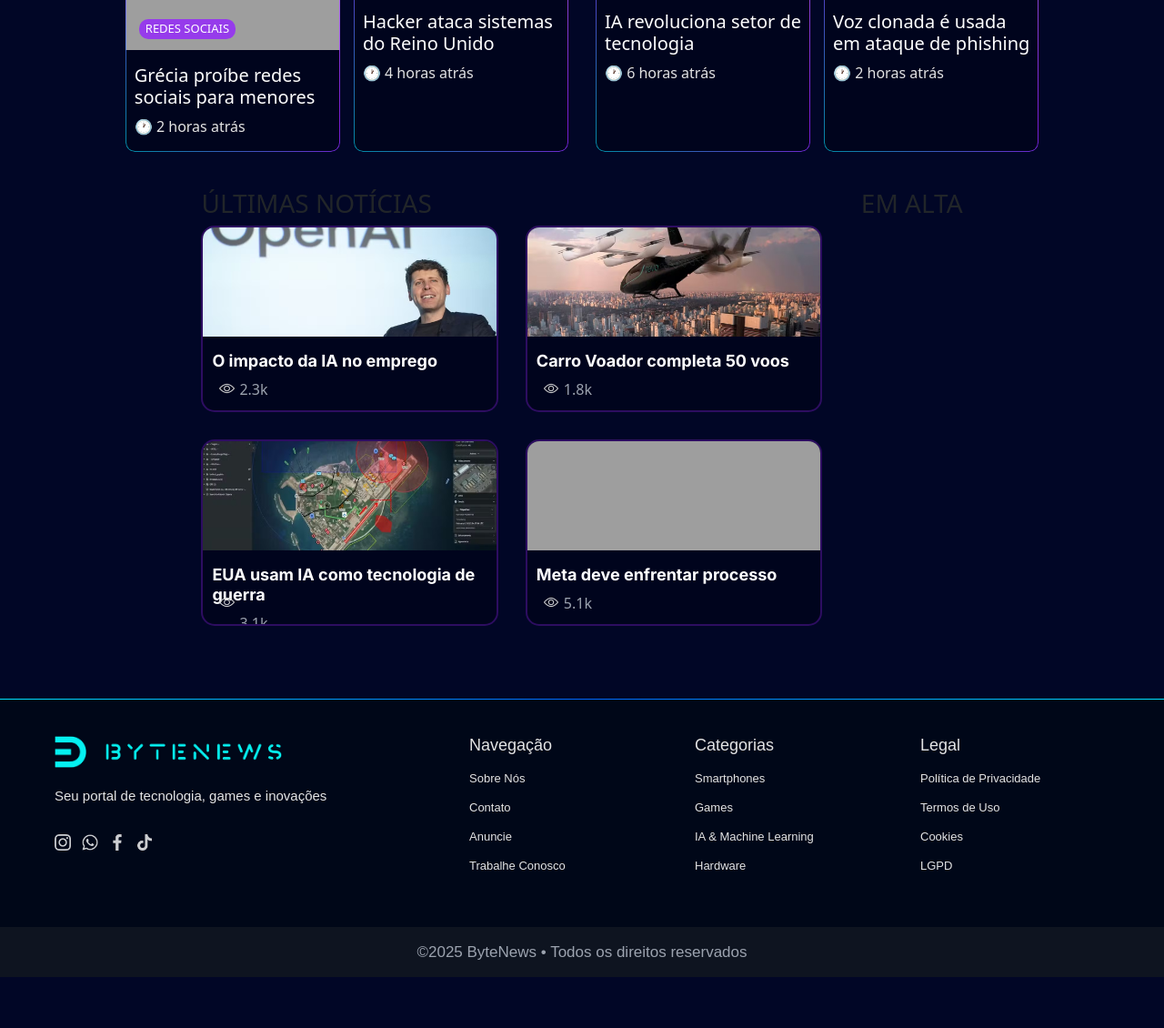
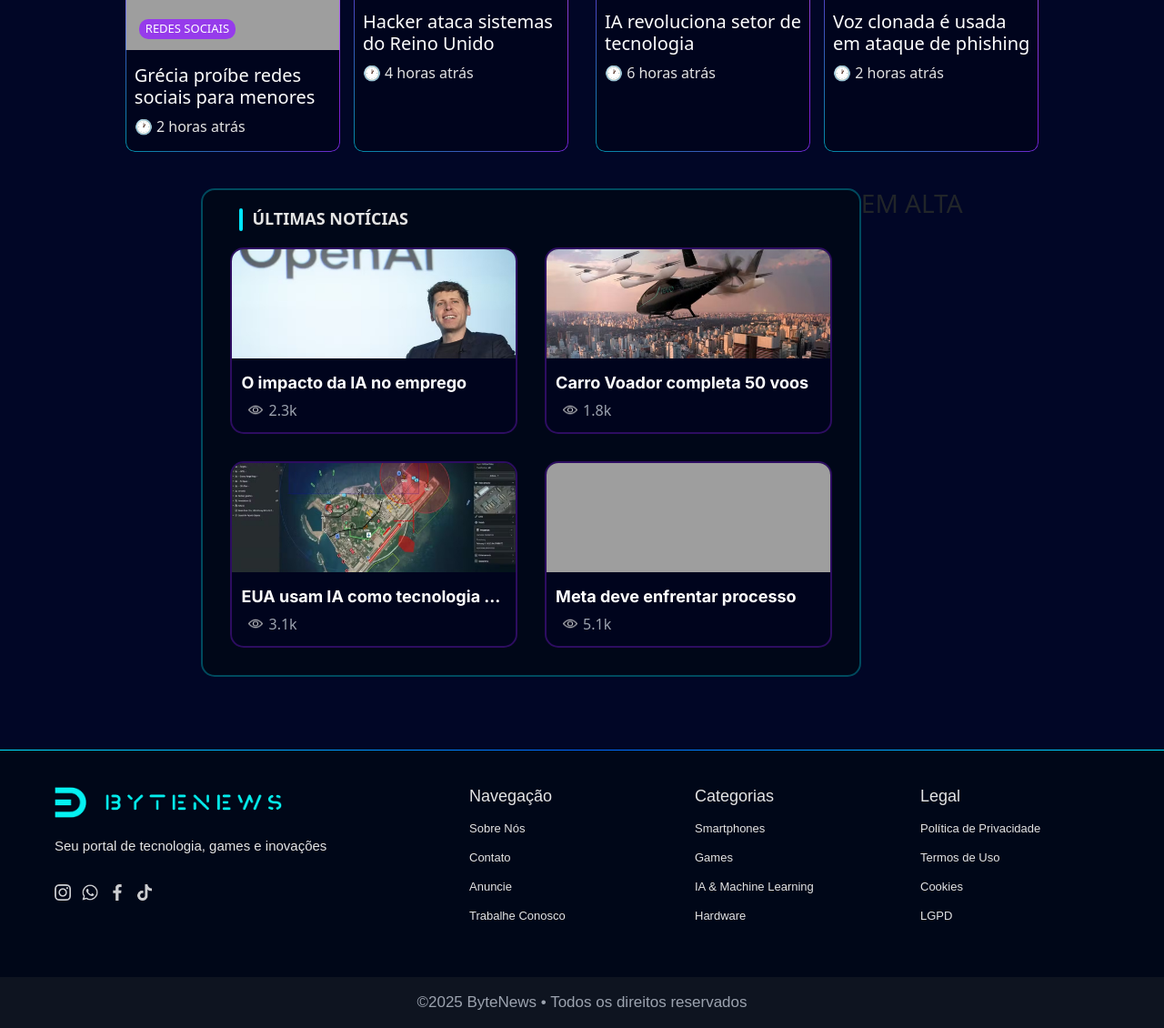
Before and after one commit to lucasreisouza/ByteNews-2.0, a PHP site: page / in a window 1280 px wide. Shown: the part 672-1802 px from the top of the page at 91% size. Before the commit the page ends 1746 px from the top, so only its background shows below. Run offline with PHP 8.4, Linux system fonts and the light colour scheme; grey boxes are pictures that could not be loaded.

Commit message:
Terminei de estilizar a sessão ÚLTIMAS NOTÍCIAS

```diff
--- a/src/styles/style.css
+++ b/src/styles/style.css
@@ -328,7 +328,36 @@ main .container .carousel-main {
 }
 
 .news-latest {
+    display: flex;
+    flex-direction: column;
     width: 65%;
+    background-color: var(--bg-primary);
+    border: 2px solid rgba(var(--neon-blue-rgb), 0.3);
+    border-radius: 15px;
+}
+
+.news-latest_title{
+    margin: 20px 0 10px 40px;
+    color: var(--text-primary);
+}
+
+.news-latest_title h3 {
+    display: flex;
+    align-items: center;
+    gap: 10px;
+    color: var(--text-primary);
+    font-size: 18px;
+    font-weight: bold;
+    text-transform: uppercase;
+}
+
+.news-latest_title h3::before {
+    content: "";
+    display: inline-block;
+    width: 4px;
+    height: 25px;
+    background: var(--neon-blue);
+    border-radius: 2px;
 }
 
 .news-latest_cards {
@@ -336,6 +365,8 @@ main .container .carousel-main {
     display: flex;
     flex-wrap: wrap;
     gap: 30px;
+    padding: 0 10px 30px 10px;
+    justify-content: center;
 }
 
 .news-latest_cards article {
@@ -375,6 +406,9 @@ main .container .carousel-main {
     font-size: 18px;
     font-weight: 700;
     color: white;
+    white-space: nowrap;
+    overflow: hidden;
+    text-overflow: ellipsis;
 }
 
 .news-latest_cards .news-card_description{
```
